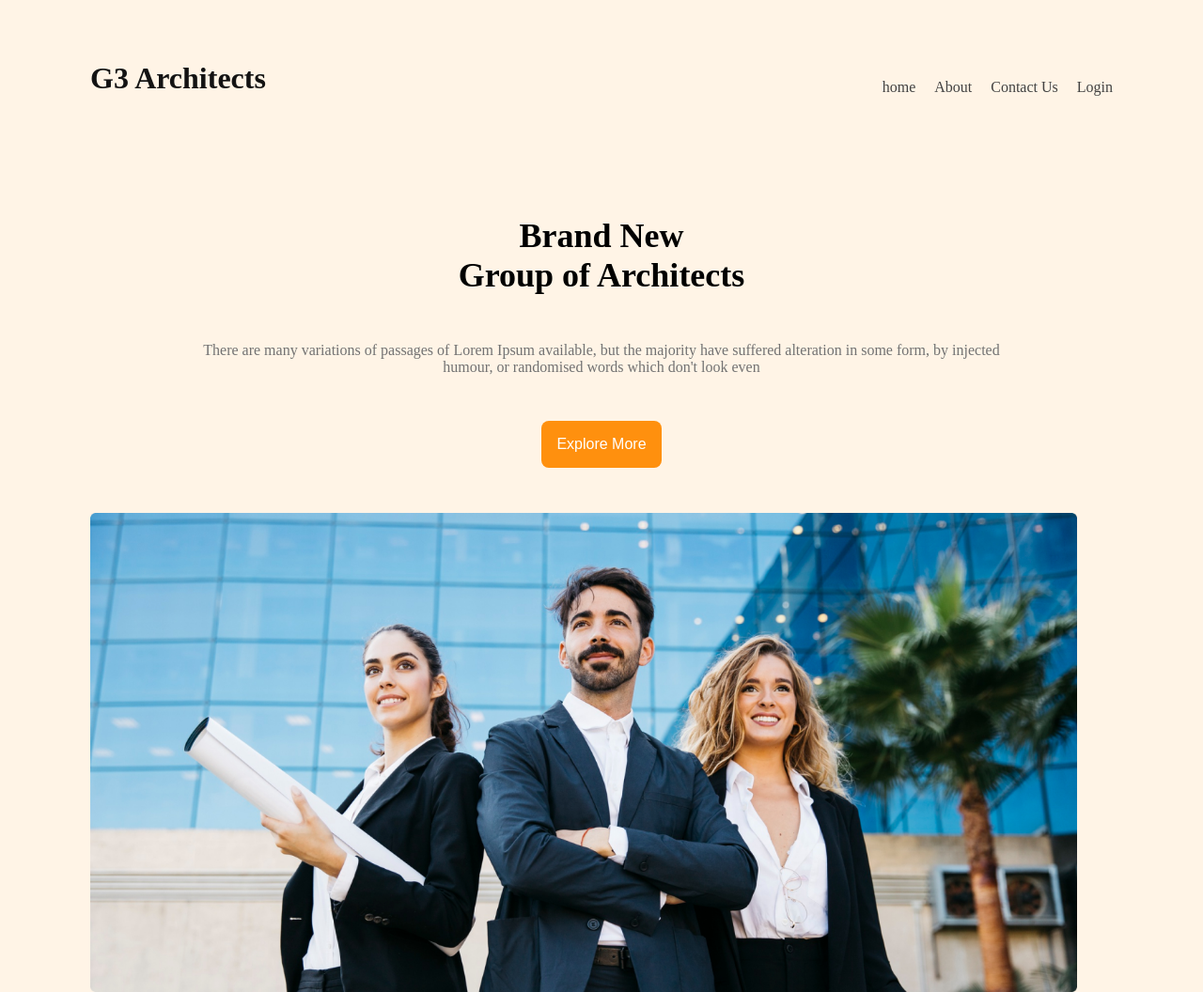
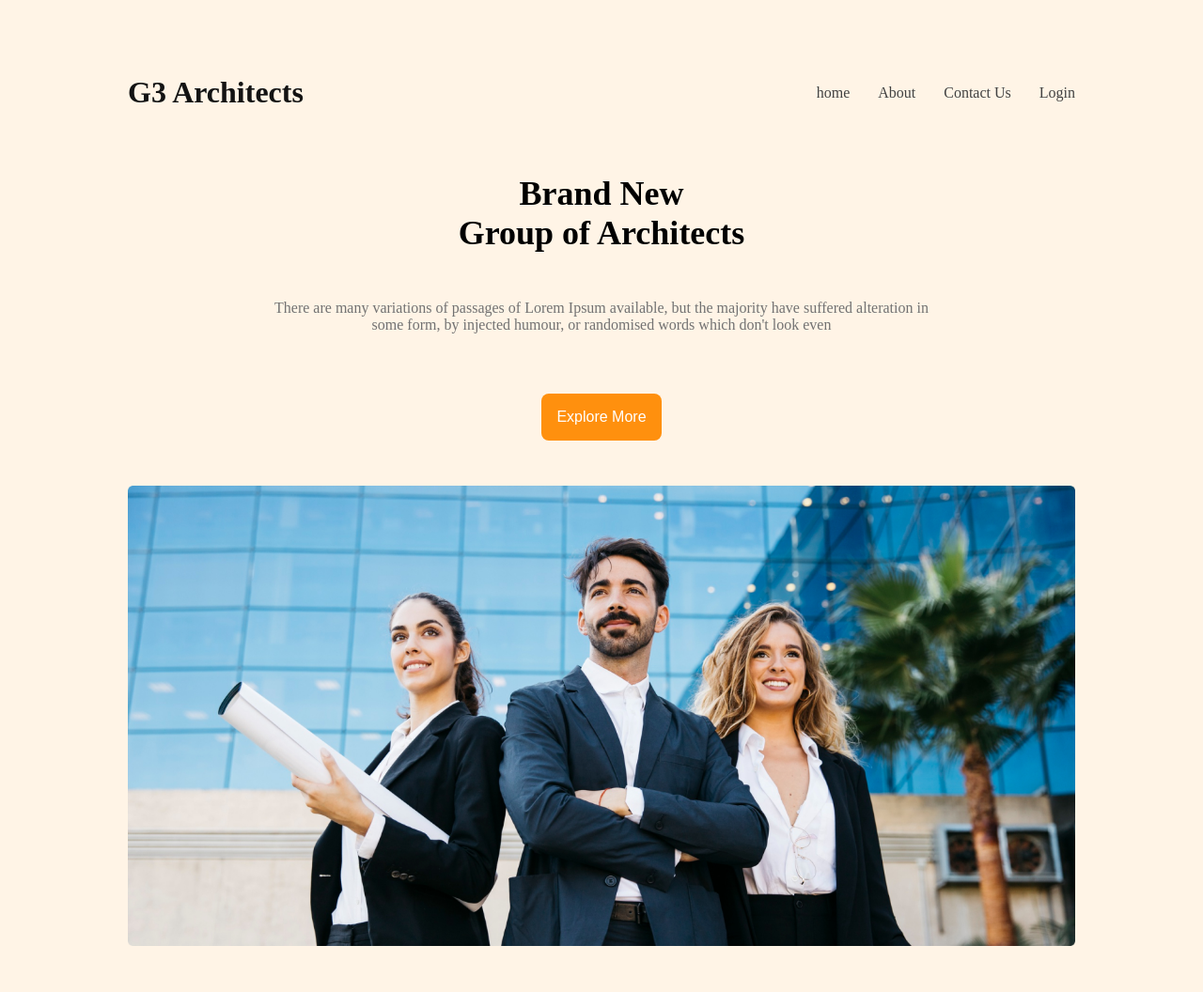
Before and after one commit to shimul811898/Architect-website, a plain HTML site: page index.html in a window 1280 px wide. Shown: the top 1056 px of the page at 94% size. Drawn offline with Linux system fonts and the light colour scheme.

Commit message:
repair banner & navber item

```diff
--- a/index.html
+++ b/index.html
@@ -15,7 +15,7 @@
     <header>
         <nav class="navbar display-flex">
             <h3 style="color:#131313;">G3 Architects</h3>
-            <ul class="unoder-list display-flex">
+            <ul class="list display-flex">
                 <li class="list-item"><a href="list-link">home</a></li>
                 <li class="list-item"><a href="list-link">About</a></li>
                 <li class="list-item"><a href="list-link">Contact Us</a></li>
@@ -23,10 +23,10 @@
             </ul>
         </nav>
         <div class="banner">
-            <div class="baneer-info">
+            <div class="banner-info">
                 <h3>Brand New <br> Group of Architects</h3>
                 <p>There are many variations of passages of Lorem Ipsum available, but the majority have suffered
-                    alteration in some form, by injected humour, or randomised words which don't look even</p>
+                    alteration in <br> some form, by injected humour, or randomised words which don't look even</p>
                 <button>Explore More</button>
             </div>
             <img class="banner-img" src="images/banner.png" alt="">
--- a/style/architect.css
+++ b/style/architect.css
@@ -5,7 +5,7 @@
   color: #727272;
 }
 
-*{
+body{
     margin: 0;
     padding: 0;
 }
@@ -17,7 +17,8 @@
 }
 header{
      background-color:rgb(255, 144, 14,0.1);
-     width: 100%;
+     max-width: 100%;
+     padding: 3rem 8.5rem;
 }
 header nav h3{
     font-weight: 700;
@@ -29,43 +30,32 @@ header nav h3{
 
 
 }
-.unoder-list{
+.list{
     gap: 30px;
+
 }
 header nav ul li a{
-    color:#424242 ;
+    color:#424242;
     text-decoration: none;
 }
 header nav ul li{
     list-style: none;
 }
 
-.container div{
-    align-items: center;
-    justify-content: center;
+.navbar,.banner{
+    width: 100%;
+    margin: 0 auto;
 
 }
-
-.navbar, .banner{
-    max-width:1920px;
-    width: 100%
-    margin:0 auto;
-    padding:64px 96px;
-}
-.baneer-info{
-    max-width: 850px;
-    margin: 0 auto;
-    text-align: center;
-
+.banner-info{
+   text-align: center;
 }
 
+
 .banner-img{
-    max-width:1050px;
-    justify-content: center;
-    align-items: center;
     width: 100%;
 }
-.baneer-info h3{
+.banner-info h3{
     font-size: 36px;
     font-weight: 700;
     margin-bottom: 50px;
@@ -86,11 +76,13 @@ button{
 }
 
 @media screen and (max-width:576px){
-.navbar,.unoder-list{
+.navbar,.list{
       flex-direction: column;
     }
-    }
-    .unoder-list{
+
+    .list{
      gap: 20px;
      margin-top: 20px;
+     margin-bottom: -20px;
 }
+ }
```
